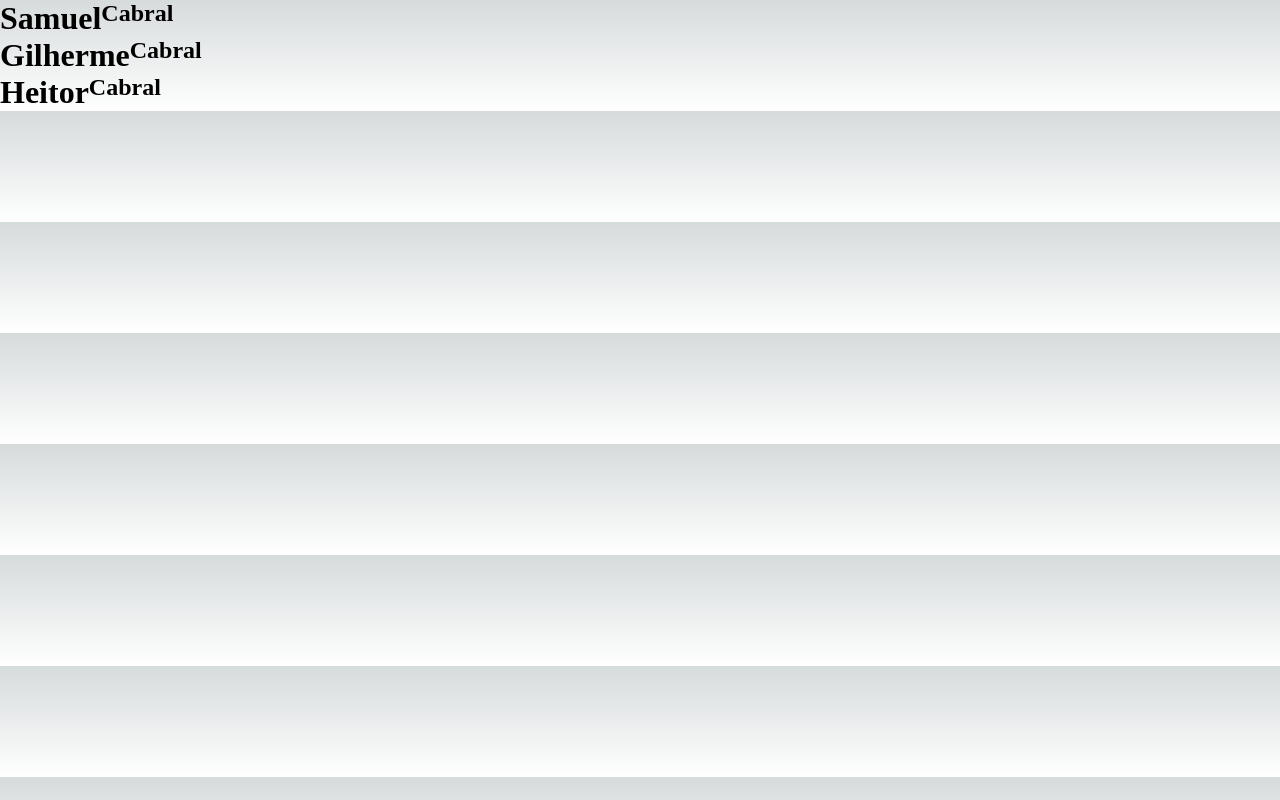
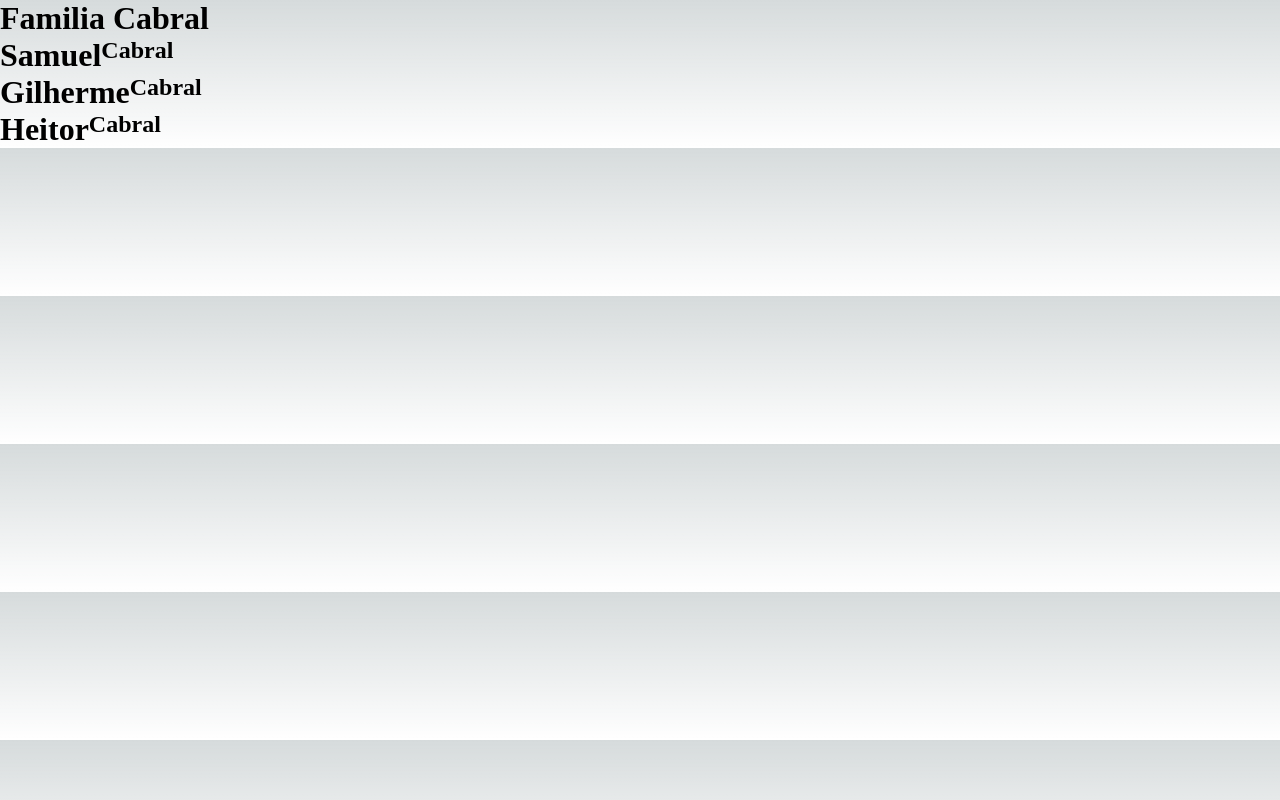
Before and after one commit to EduardoMarmentini/NEXT-JS, a Next.js app: page /comunicacao/direta in a window 1280 px wide. Built offline with nearby package versions, Linux system fonts and the light colour scheme.

Commit message:
Realizada aula 38

```diff
--- a/components/direta/Pai.jsx
+++ b/components/direta/Pai.jsx
@@ -3,9 +3,10 @@ import Filho from "./Filho";
 export default function Pai(props) {
     return (
         <div>
+            <h1>Familia {props.familia}</h1>
             <Filho nome = "Samuel" familia = {props.familia}/>
             <Filho nome = "Gilherme" familia = {props.familia}/>
-            <Filho nome = "Heitor" familia = {props.familia}/>
+            <Filho {...props} nome = "Heitor"/>
         </div>
     )
 }
--- a/pages/comunicacao/direta.jsx
+++ b/pages/comunicacao/direta.jsx
@@ -3,7 +3,7 @@ import Pai from "@/components/direta/Pai";
 export default function direta() {
     return (
         <div>
-            <Pai familia = "Cabral"/>
+            <Pai familia = "Cabral" nome = "Padrão"/>
         </div>
     )
 }
```
